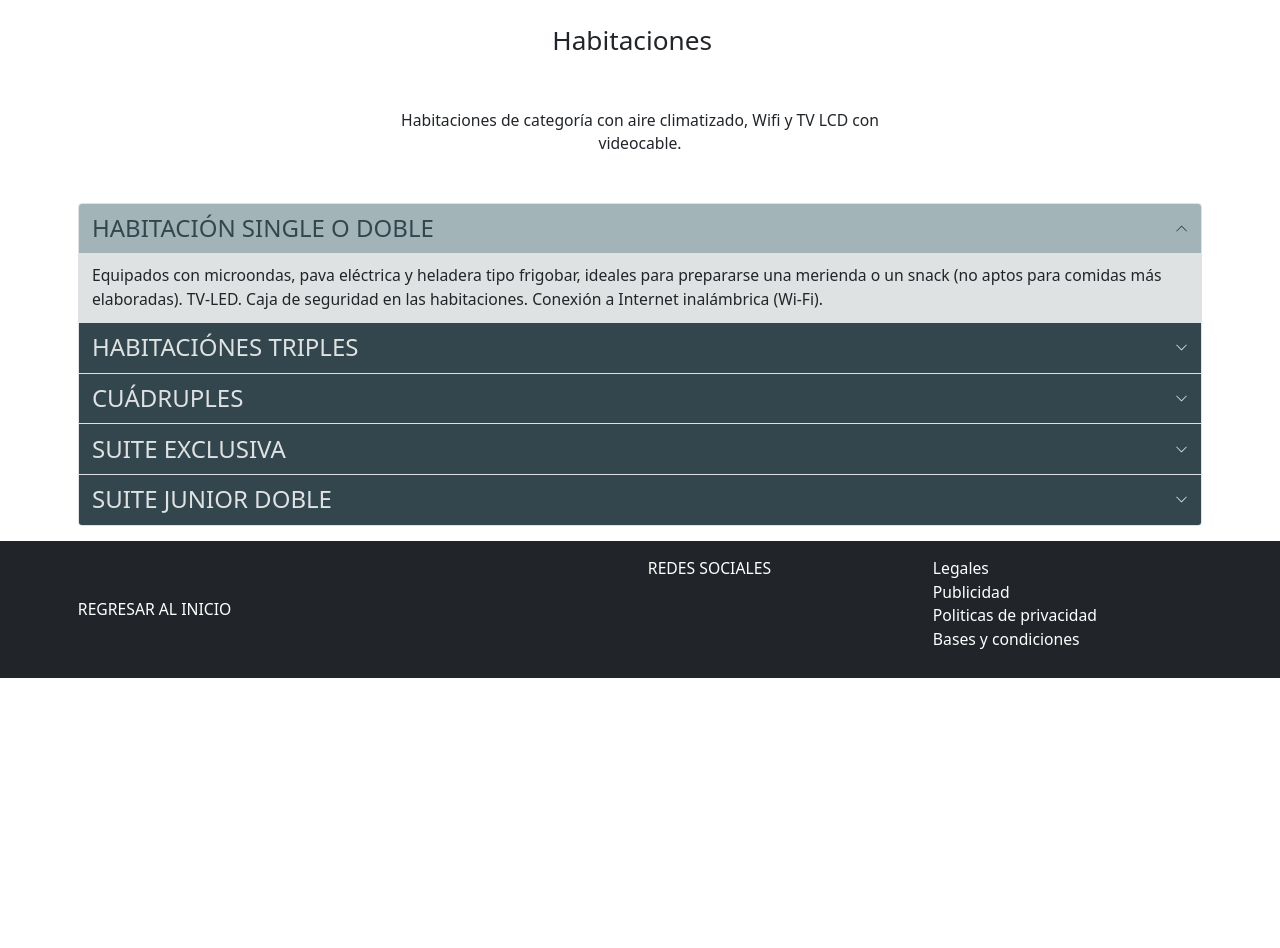
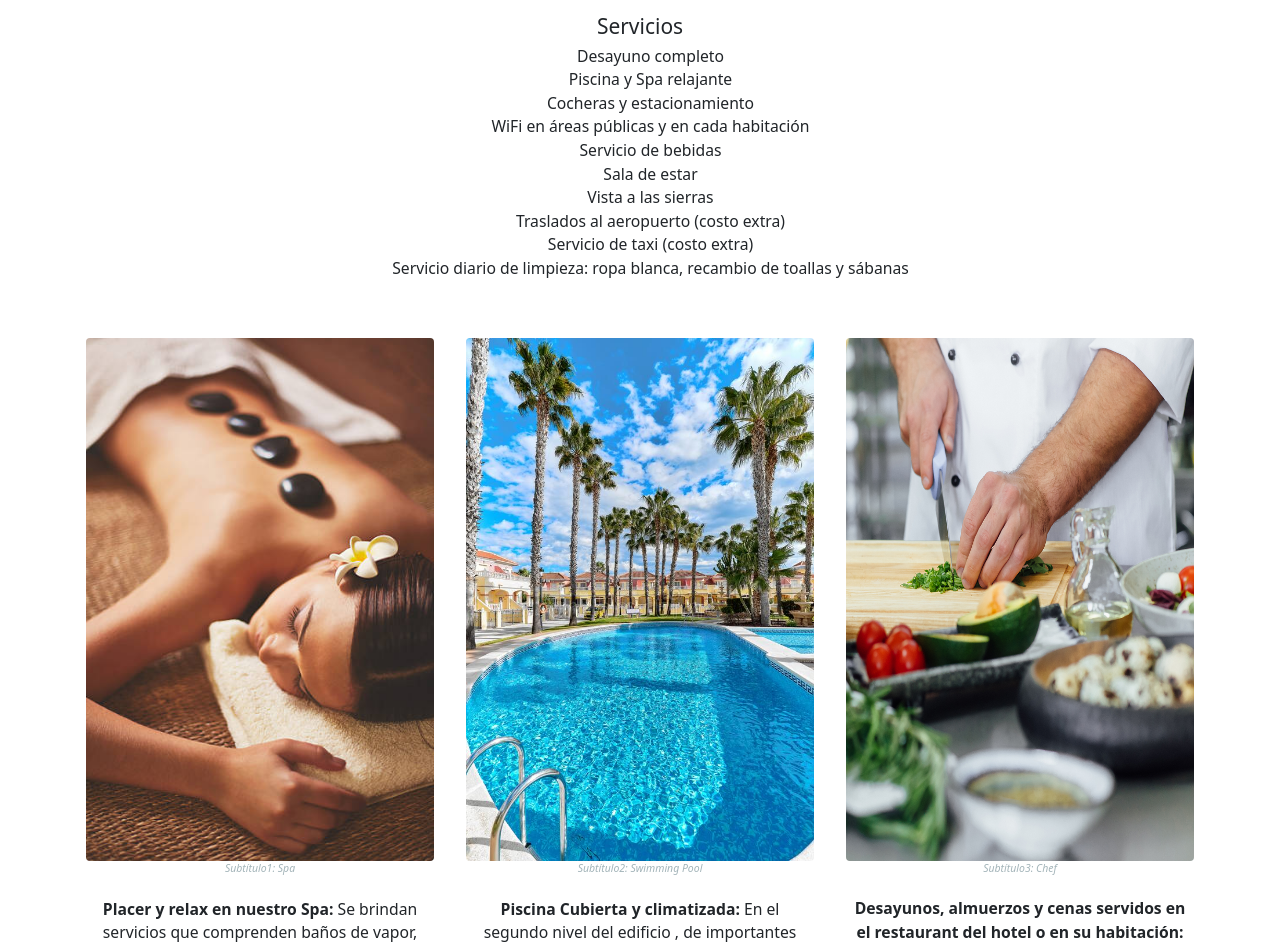
Before and after one commit to FedeGonzalez2016/2022-Fullstack-Proyecto-Integrador, an Angular app in the folder HotelCalifornia2023/: page / in a window 1280 px wide. Shown: the part 640-1588 px from the top of the page. Before the commit the page ends 1318 px from the top, so only its background shows below. Built offline with nearby package versions, Linux system fonts and the light colour scheme.

Commit message:
OTHEr: se crea componente servicios

```diff
--- a/HotelCalifornia2023/src/app/app.component.html
+++ b/HotelCalifornia2023/src/app/app.component.html
@@ -9,6 +9,7 @@
 
 <app-consulta></app-consulta>
 <app-header></app-header>
+<app-servicios></app-servicios>
 <app-habitaciones-ecommerce></app-habitaciones-ecommerce>
 <app-footer></app-footer>
 
--- a/HotelCalifornia2023/src/app/app.module.ts
+++ b/HotelCalifornia2023/src/app/app.module.ts
@@ -9,6 +9,7 @@ import { RegistroComponent } from './pages/registro/registro.component';
 import { ConsultaComponent } from './pages/consulta/consulta.component';
 import { HeaderComponent } from './shared/header/header.component';
 import { FooterComponent } from './shared/footer/footer.component';
+import { ServiciosComponent } from './pages/servicios/servicios.component';
 
 @NgModule({
   declarations: [
@@ -18,7 +19,8 @@ import { FooterComponent } from './shared/footer/footer.component';
     RegistroComponent,
     ConsultaComponent,
     HeaderComponent,
-    FooterComponent
+    FooterComponent,
+    ServiciosComponent
   ],
   imports: [
     BrowserModule,
--- /dev/null
+++ b/HotelCalifornia2023/src/app/pages/servicios/servicios.component.html
@@ -0,0 +1,57 @@
+<div class="container" id="servicios">
+    <div class="row text-center">
+      <h2> Servicios</h2>
+    </div>
+    <div class="row">
+      <div class="col-6 m-auto text-center" >
+        <ul id="listaServicio">
+          <li>Desayuno completo</li>
+          <li>Piscina y Spa relajante</li>
+          <li>Cocheras y estacionamiento</li>
+          <li>WiFi en áreas públicas y en cada habitación</li>
+          <li>Servicio de bebidas</li>
+          <li>Sala de estar</li>
+          <li>Vista a las sierras</li>
+          <li>Traslados al aeropuerto (costo extra)</li>
+          <li>Servicio de taxi (costo extra)</li>
+          <li>Servicio diario de limpieza: ropa blanca, recambio de toallas y sábanas</li>
+        </ul>
+      </div>
+    </div>
+    <br><br>
+    <div class="row ">
+      <!--Este es el DIV Padre para que todo pueda entrar en una línea horizontal en lg-->
+      <div class="container col-lg-4 col-sm-12">
+        <div class="container text-center col-lg-12 col-sm-6 float-sm-start imagen-zoom">
+          <img src="../../../assets/img/Body/Spa 612x612.jpg" class="img-fluid rounded" alt="Mujer en Spa">
+        </div>
+        <div class="container text-center col-lg-12 col-sm-6 float-sm-end descripcion-de-imagenes">
+          <!--Usar @ para cambiar el padding según tamaño-->
+          <div class="container text-center subttl ">Subtítulo1: Spa</div>
+          <div class="container text-center "><strong>Placer y relax en nuestro Spa:</strong> Se brindan servicios que comprenden baños de vapor, hidromasaje jacuzzi, piscina cubierta y climatizada, salas de relax, gabinetes de estética facial y corporal y gimnasio con aparatos y personal trainers.</div>
+        </div>
+      </div>
+
+      <div class="container col-lg-4 col-sm-12">
+        <div class="container text-center col-lg-12 col-sm-6 float-sm-end imagen-zoom">
+          <img src="../../../assets/img/Body/Swimming pool.jpg" class="img-fluid rounded" alt="Piscina">
+        </div>
+        <div class="container col-lg-12 col-sm-6 float-sm-start descripcion-de-imagenes">
+          <div class="container text-center subttl ">Subtítulo2: Swimming Pool</div>
+          <div class="container text-center "><strong>Piscina Cubierta y climatizada: </strong>En el segundo nivel del edificio , de importantes dimensiones con novedoso sistema cuello de cisne. Para la práctica de pileta libre o actividades en el agua para todas las edades quer se desarrollan en fechas particulares (consultar disponibilidad).</div>
+        </div>
+      </div>
+
+      <div class="container col-lg-4 col-sm-12">
+        <div class="container text-center col-lg-12 col-sm-6 float-sm-start imagen-zoom">
+          <img src="../../../assets/img/Body/chef.jpg" class="img-fluid rounded" alt="Chef">
+        </div>
+        <div class="container  col-lg-12 col-sm-6 float-sm-end descripcion-de-imagenes">
+          <div class="container text-center subttl">Subtítulo3: Chef</div>
+          <div class="container text-center "><strong>Desayunos, almuerzos y cenas servidos en el restaurant del hotel o en su habitación: </strong> Restaurant con menú de cocina Internacional. Una variada carta que incluye diversidad de comidas saludables de elaboración casera y opciones de bajas calorías.</div>
+        </div>
+      </div>
+    </div>
+  </div>
+
+  <br><br><br><hr>
--- /dev/null
+++ b/HotelCalifornia2023/src/app/pages/servicios/servicios.component.ts
@@ -0,0 +1,15 @@
+import { Component, OnInit } from '@angular/core';
+
+@Component({
+  selector: 'app-servicios',
+  templateUrl: './servicios.component.html',
+  styleUrls: ['./servicios.component.css']
+})
+export class ServiciosComponent implements OnInit {
+
+  constructor() { }
+
+  ngOnInit(): void {
+  }
+
+}
```
Also changed, not shown: HotelCalifornia2023/src/app/pages/servicios/servicios.component.css (added), 1 other file (tests, documents, lock files or other folders).
